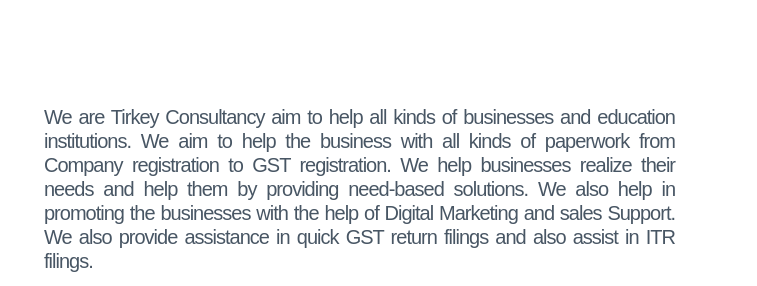
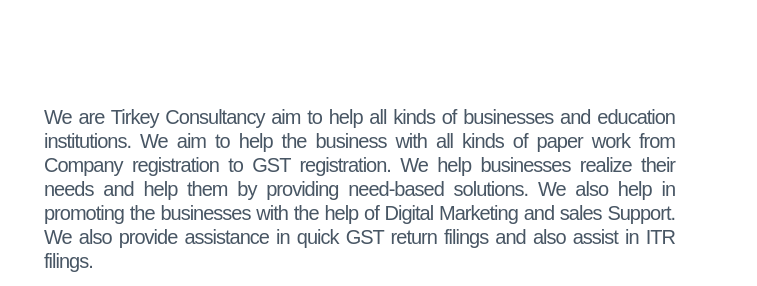
Before and after one commit to swarajlinda/HeroBiz, a plain HTML site: page index.html in a window 1280 px wide. Shown: the part 844-1130 px from the top of the page, 523-1280 px from the left. Drawn offline with nearby package versions, Linux system fonts and the light colour scheme.

Commit message:
Update index.html

```diff
--- a/index.html
+++ b/index.html
@@ -219,7 +219,7 @@
           <div class="col-lg-7">
               <h3 class="pt-0 pt-lg-5" style="font-family: Arial, sans-serif; font-size: 20px; text-align: justify; letter-spacing: -1px;">
                   <p  >
-                      We are Tirkey Consultancy aim to help all kinds of businesses and education institutions. We aim to help the business with all kinds of paperwork from Company registration to GST registration. We help businesses realize their needs and help them by providing need-based solutions. We also help in promoting the businesses with the help of Digital Marketing and sales Support. We also provide assistance in quick GST return filings and also assist in ITR filings.
+                      We are Tirkey Consultancy aim to help all kinds of businesses and education institutions. We aim to help the business with all kinds of paper work from Company registration to GST registration. We help businesses realize their needs and help them by providing need-based solutions. We also help in promoting the businesses with the help of Digital Marketing and sales Support. We also provide assistance in quick GST return filings and also assist in ITR filings.
                   </p>
                   <p>
                       We aim to help the institutions bridge the gap and overcome the technological barriers to help them get connected with the audience. We provide professional website development services so that you may have a strong presence in the crowd. We strive to work for maximum client satisfaction and we have the best team that will help you expand your business and will support you in every way possible.
```
